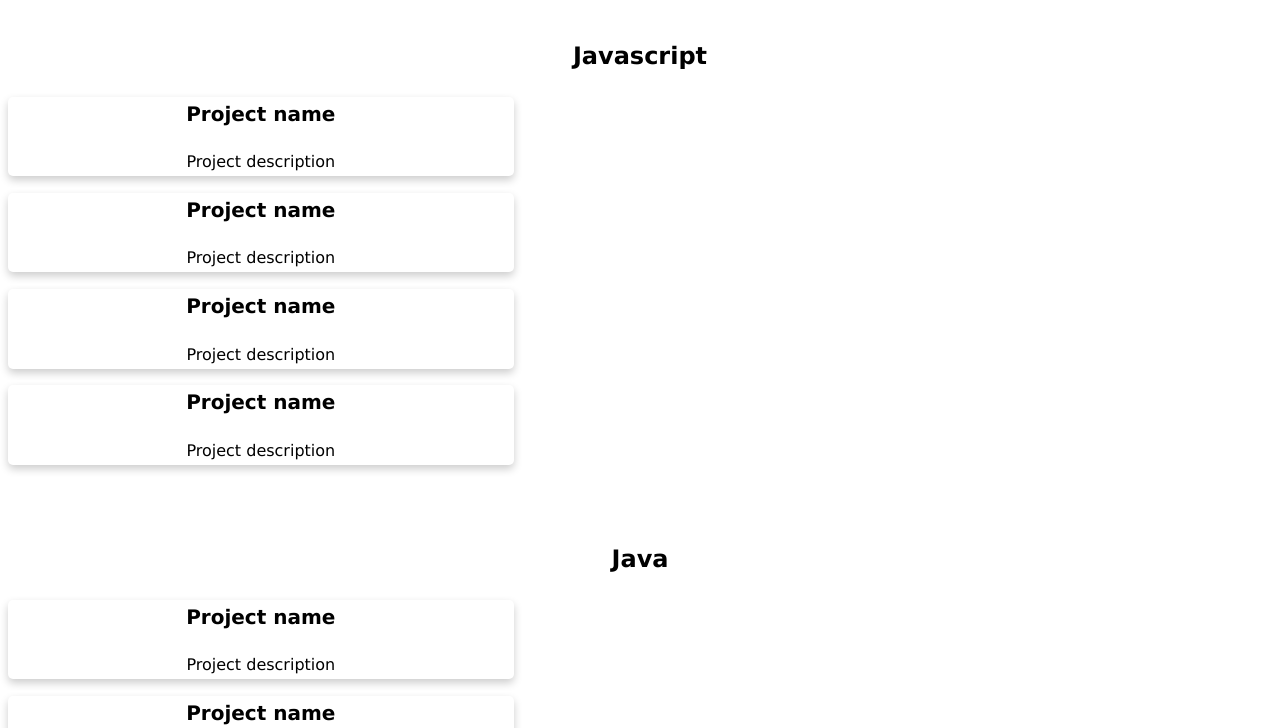
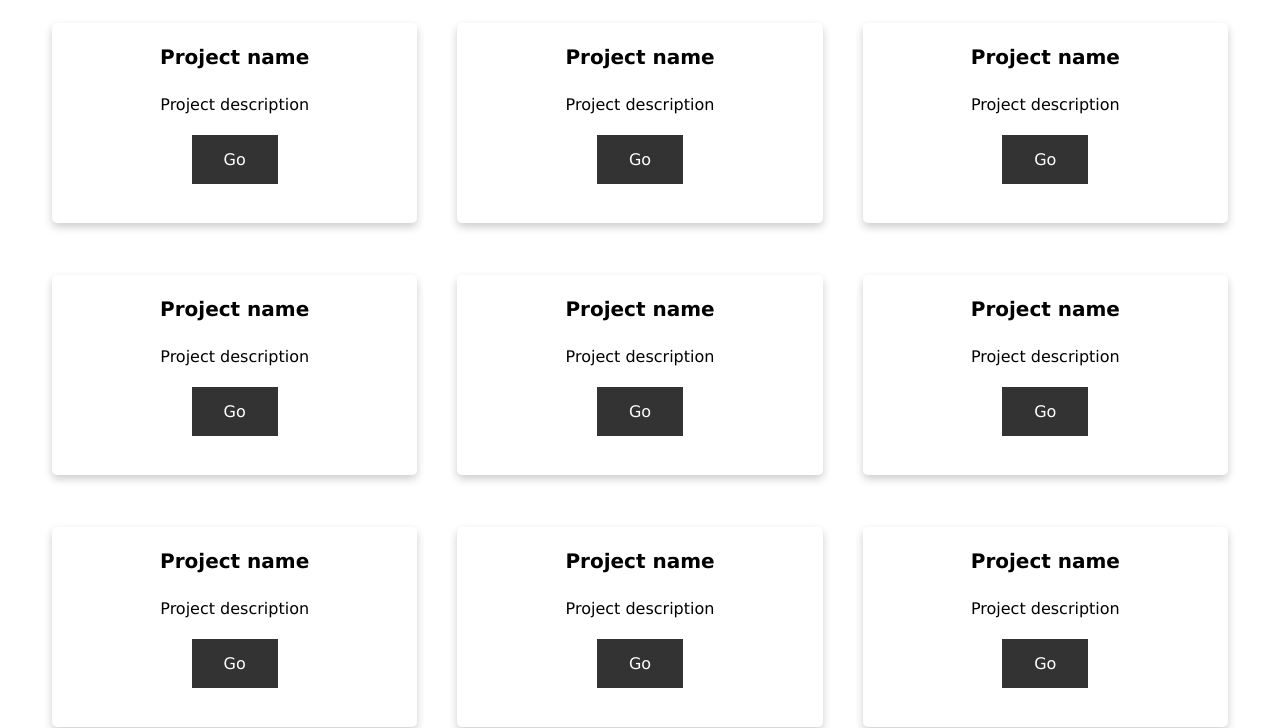
Before and after one commit to oli-loades/portfolio, a plain HTML site: page projects.html in a window 1280 px wide. Shown: the part 92-820 px from the top of the page. Drawn offline with Linux system fonts and the light colour scheme.

Commit message:
added buttons to project page

```diff
--- a/projects.html
+++ b/projects.html
@@ -13,43 +13,57 @@
         <li><a class="active" href=projects.html>Projects</a></li>
     </ul>
 </div>
-<div class=" container">
-    <h1>Javascript</h1>
-    <div class="card">
+<div class=" row">
+    <div class="col">
         <h2>Project name</h2>
         <p> Project description</p>
+        <button> Go </button>
     </div>
-    <div class="card">
+    <div class="col">
         <h2>Project name</h2>
         <p> Project description</p>
+        <button> Go </button>
     </div>
-    <div class="card">
+    <div class="col">
         <h2>Project name</h2>
         <p> Project description</p>
+        <button> Go </button>
     </div>
-    <div class="card">
+</div>
+<div class=" row">
+    <div class="col">
         <h2>Project name</h2>
         <p> Project description</p>
-    </div><br>
-</div>
-<div class=" container">
-    <h1>Java</h1>
-    <div class="card">
+        <button> Go </button>
+    </div>
+    <div class="col">
         <h2>Project name</h2>
         <p> Project description</p>
+        <button> Go </button>
     </div>
-    <div class="card">
+    <div class="col">
         <h2>Project name</h2>
         <p> Project description</p>
+        <button> Go </button>
     </div>
-    <div class="card">
+</div>
+<div class=" row">
+    <div class="col">
         <h2>Project name</h2>
         <p> Project description</p>
+        <button> Go </button>
     </div>
-    <div class="card">
+    <div class="col">
         <h2>Project name</h2>
         <p> Project description</p>
+        <button> Go </button>
+    </div>
+    <div class="col">
+        <h2>Project name</h2>
+        <p> Project description</p>
+        <button> Go </button>
     </div>
 </div>
+
 </body>
 </html>
--- a/style.css
+++ b/style.css
@@ -47,25 +47,36 @@ h2{
     text-align: center;
 }
 
-.projects {
-    columns: 2;
+button{
+    background-color: #333;
+    border: none;
+    color: white;
+    padding: 15px 32px;
+    text-align: center;
+    text-decoration: none;
     font-family: Geneva, sans-serif;
-    font-size: 22px;
-    padding: 20px;
-    text-align: center;
-    list-style-type: none;
+    font-size: 16px;
 }
 
-.card {
+button:hover{
+    background-color: black;
+}
+
+
+.col {
     box-shadow: 0 4px 8px 0 rgba(0,0,0,0.2);
     transition: 0.3s;
-    width: 40%;
+    height: 200px;
     border-radius: 5px;
+    flex: 50%;
+    margin: 20px;
+    font-family: Geneva, sans-serif;
+    text-align: center;
+    box-sizing: border-box;
 }
 
-.container{
-    columns: 2;
-    font-family: Geneva, sans-serif;
+.row{
     padding: 6px 24px;
-    display: inline;
+    display: flex;
+    box-sizing: border-box;
 }
```
